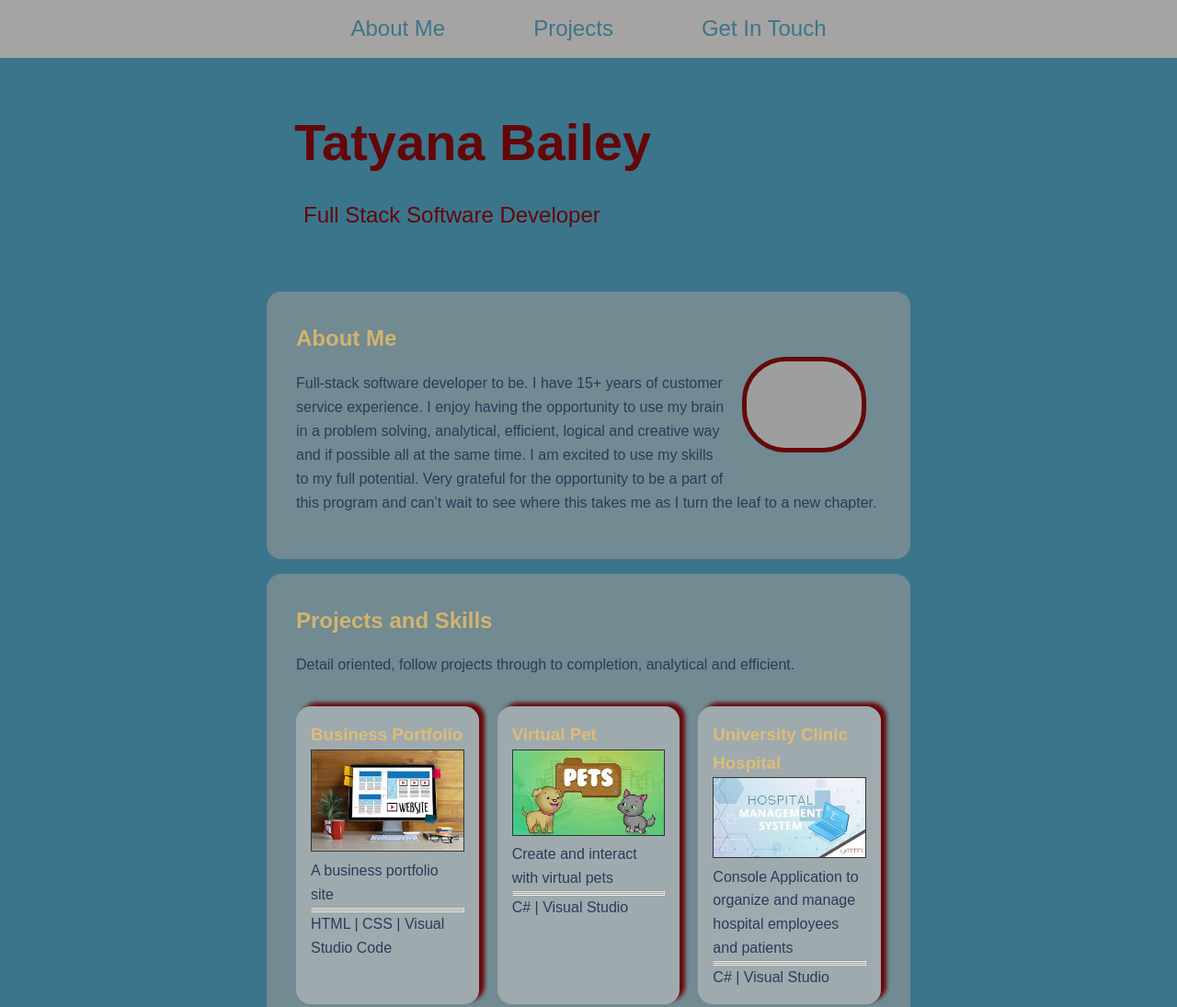
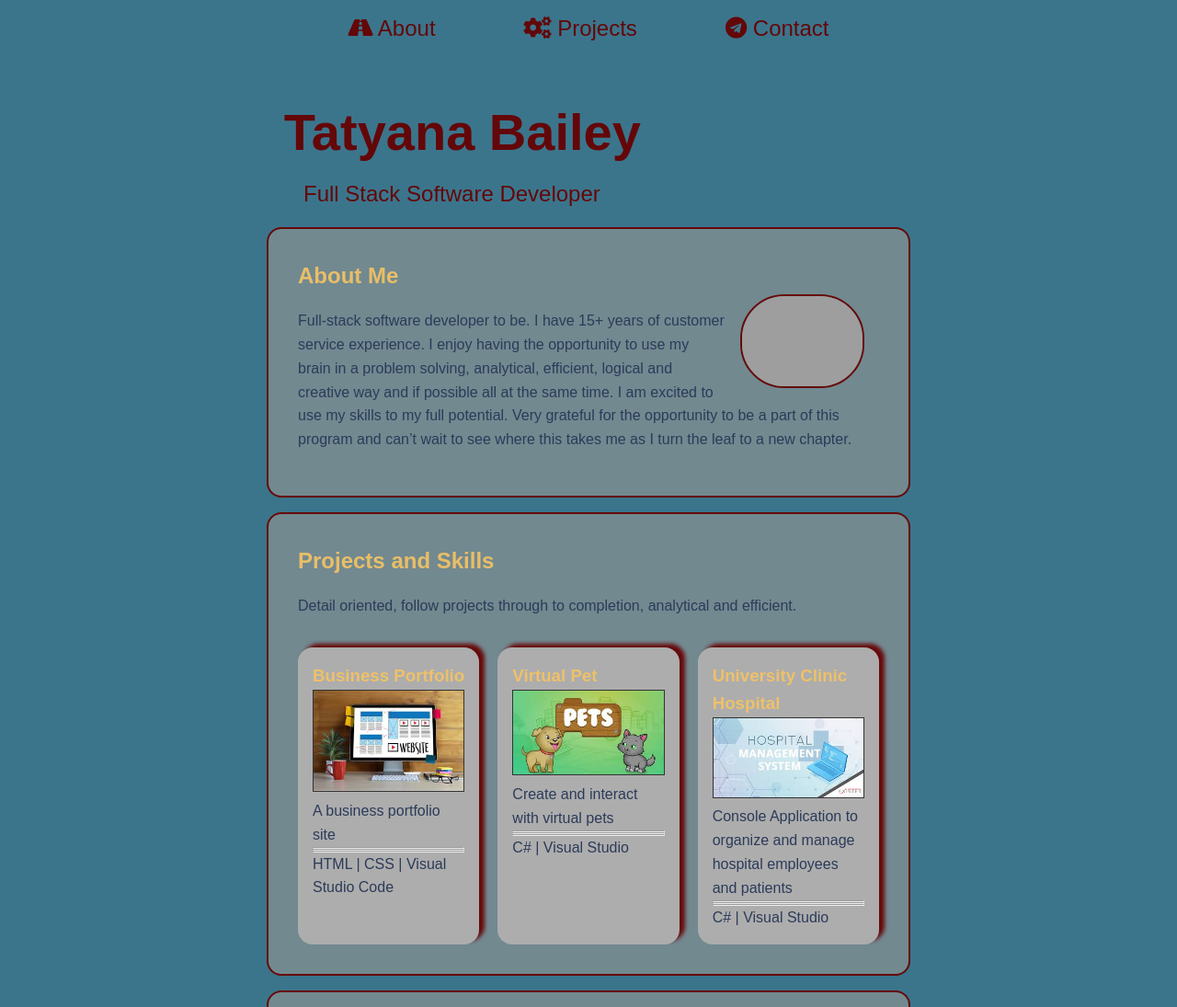
Before and after one commit to tatyanaasb/tatyanaasb.github.io, a plain HTML site: page index.html in a window 1280 px wide. Shown: the top 1095 px of the page at 92% size. Drawn offline with Linux system fonts and the light colour scheme; grey boxes are pictures that could not be loaded.

Commit message:
nav-bar, borders, colors

```diff
--- a/index.html
+++ b/index.html
@@ -76,9 +76,9 @@
     </main>
 
     <nav>
-        <a href="#aboutMe">About Me</a>
-        <a href="#projects">Projects</a>
-        <a href="#getInTouch">Get In Touch</a>
+        <a href="#aboutMe"><i class="fas fa-road"></i>  About</a>
+        <a href="#projects"><i class="fas fa-cogs"></i>  Projects</a>
+        <a href="#getInTouch"><i class="fab fa-telegram"></i>  Contact</a>
     </nav>
     <footer>
         (C) 2020  Tatyana Bailey  |  Full Stack Software Developer
--- a/style.css
+++ b/style.css
@@ -14,11 +14,11 @@ html {
     margin-top: 3em;
 }
 
-h1, h2, h3 {
-    color: rgba(243, 194, 99, .75)
+h2, h3 {
+    color: rgba(243, 195, 99, 0.925);
 }
 p {
-    color: #2C3B59
+    color: #2C3B59;
 }
 header,
 main,
@@ -29,15 +29,14 @@ footer {
 
 header {
     padding: 3em 1em;
+    padding-bottom: 0;
     background-color: #3B758C;
     border-radius: 1em;
     min-height: 10em;
 }
 header h1 {
     font-size: 3.5em;
-    border-radius: .25em;
-    min-height: 1em;
-    padding: .25em;
+    padding: .05em;
     color: rgba(102, 0, 0, 0.938);
 
 }
@@ -57,18 +56,18 @@ nav {
     flex-flow: row;
     justify-content: center;
 
-    background: rgb(165, 164, 162);
+    background: #3B758C
 }
 nav a {
     padding: .5em 2em;
     font-size: 1.5em;
     text-decoration: none;
-    color: #3B758C
+    color: rgba(102, 0, 0, 0.938);
 }
 nav a:hover {
     background: rgba(102, 0, 0, 0.938);
-    color: rgba(243, 195, 99, 0.74);
-
+    color: rgba(243, 195, 99, 0.925);
+    border: 2px solid rgba(243, 195, 99, 0.925);
 }
 
 section {
@@ -76,6 +75,7 @@ section {
     background-color: rgba(242, 187, 155, .3);
     border-radius: 1em;
     padding: 2em;
+    border: 2px solid  rgba(102, 0, 0, 0.938);
 }
 section > p {
     margin: 1em 0;
@@ -87,7 +87,7 @@ section > p {
     float: right;
     margin: 1em;
     margin-top: auto;
-    border: 5px solid  rgba(102, 0, 0, 0.938);
+    border: 2px solid  rgba(102, 0, 0, 0.938);
 }
 
 #projectsList {
@@ -97,8 +97,8 @@ section > p {
     grid-column-gap: 1.25em;
 }
 #projectsList article {
-    background: rgba(204, 204, 204, 0.5);
-    color: rgb(243, 194, 99);
+    background: rgb(173, 173, 173);
+    color: rgb(243, 209, 99);
     padding: 1em;
     margin-top: 1em;
     border-radius: 1em;
```
Also changed, not shown: images/download-27.jpeg (added), images/pexels-photo-2130475.jpeg (added), images/pexels-photo.jpg (added).
